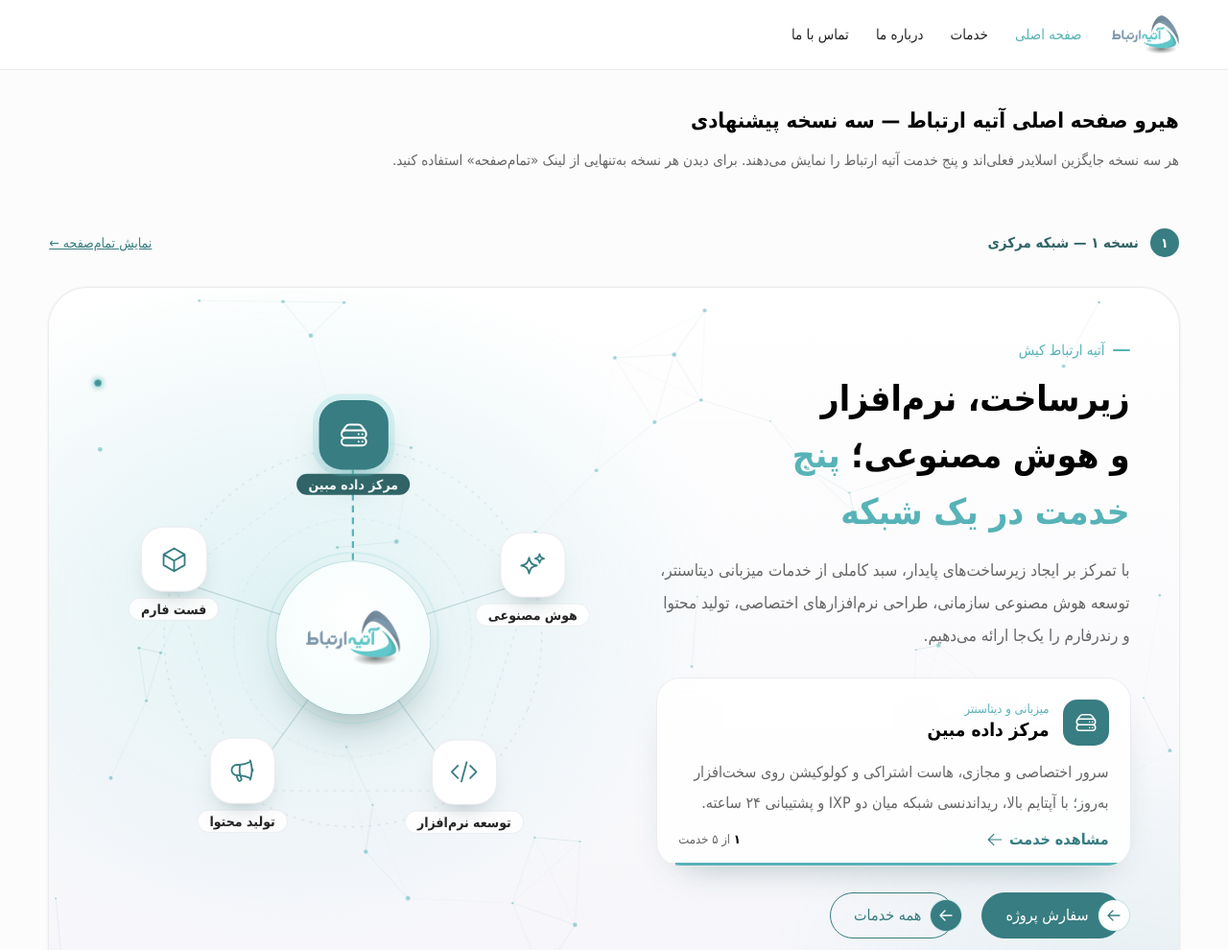
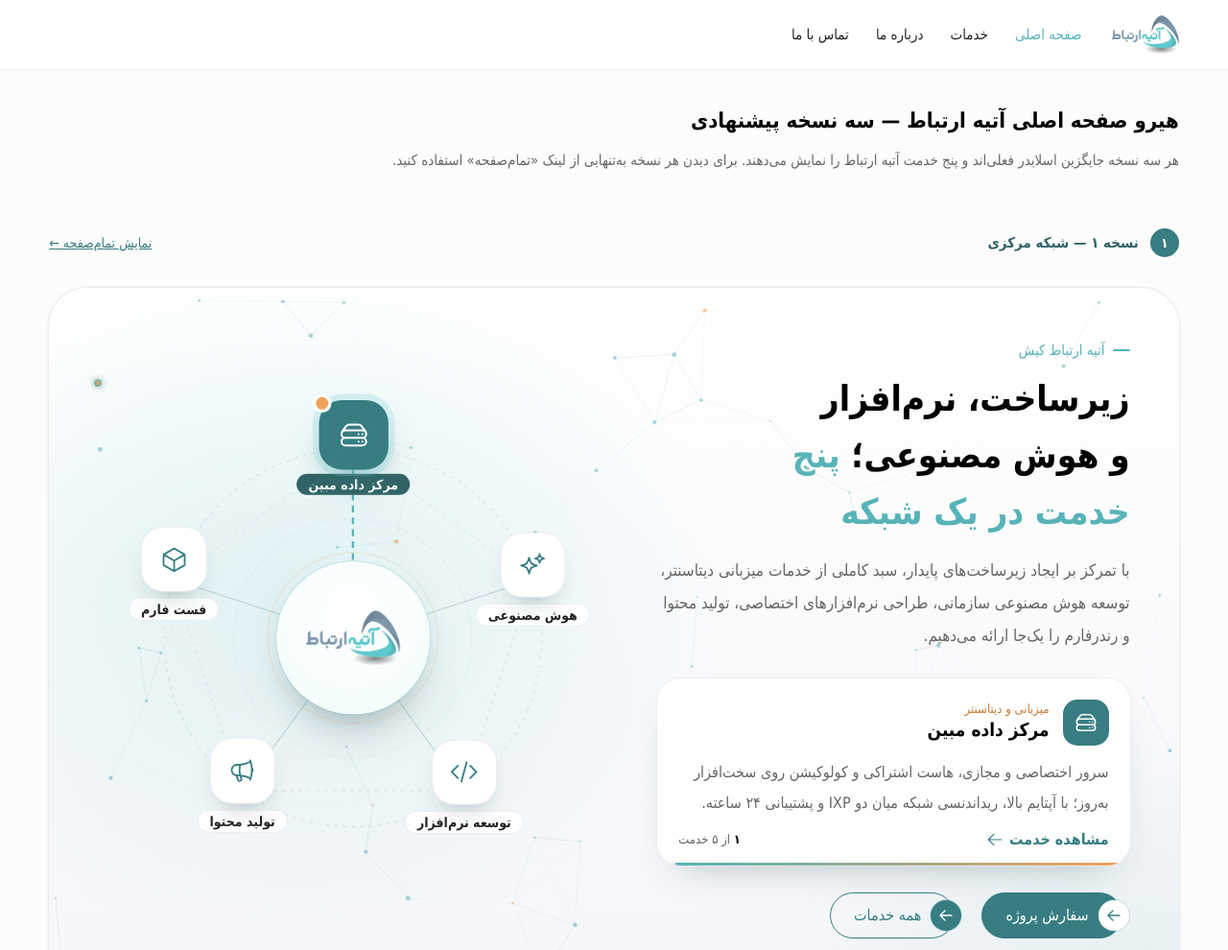
Before and after one commit to marisaadati/AtiehErtebat, a plain HTML site: page home-hero/index.html in a window 1280 px wide. Shown: the top 990 px of the page at 96% size. Drawn offline with Linux system fonts and the light colour scheme; animation ran at ten frames a second.

Commit message:
Home hero v1: subtle amber secondary accent
Co-Authored-By: Claude Opus 5.5 <noreply@anthropic.com>
Claude-Session: https://claude.ai/code/session_015ucZP52owXVMXNytia8XHj

```diff
--- a/home-hero/v1/home-hero-v1.css
+++ b/home-hero/v1/home-hero-v1.css
@@ -17,6 +17,8 @@
   --ah-deep: #316466;
   --ah-mint: #71cdd0;
   --ah-mint-soft: #e3f6f7;
+  --ah-amber: #f0a35e;        /* secondary accent — use sparingly */
+  --ah-amber-soft: #fdf1e5;
   --ah-node: clamp(54px, 5.2vw, 72px);
   --ah-dur: 5200ms; /* auto-cycle interval, mirrored in JS */
 
@@ -65,14 +67,14 @@
 }
 .ah-detail__top { display: flex; align-items: center; gap: 14px; }
 .ah-detail__icon { display: grid; place-items: center; width: 48px; height: 48px; border-radius: 15px; background: var(--ah-btn); color: #fff; flex: 0 0 auto; }
-.ah-detail__k { color: var(--ah-teal); font-size: 13px; font-weight: 500; }
+.ah-detail__k { color: #c97a35; font-size: 13px; font-weight: 500; }
 .ah-detail__title { color: var(--ah-ink); font-size: 19px; font-weight: 700; line-height: 1.5; }
 .ah-detail__text { margin-top: 12px; color: var(--ah-muted); line-height: 2; min-height: 4em; }
 .ah-detail__foot { display: flex; align-items: center; justify-content: space-between; gap: 12px; margin-top: 12px; }
 .ah-detail__count { color: var(--ah-muted); font-size: 13px; }
 .ah-detail__count b { color: var(--ah-ink); }
 .ah-detail__bar { position: absolute; inset: auto 0 0 0; height: 3px; background: var(--ah-line); }
-.ah-detail__bar i { display: block; height: 100%; width: calc(var(--p, 0) * 100%); margin-inline-start: 0; background: var(--ah-teal); }
+.ah-detail__bar i { display: block; height: 100%; width: calc(var(--p, 0) * 100%); margin-inline-start: 0; background: linear-gradient(90deg, var(--ah-teal), var(--ah-amber)); }
 .ah-detail.is-swap .ah-detail__top, .ah-detail.is-swap .ah-detail__text { animation: ah-swap .5s var(--ah-ease); }
 @keyframes ah-swap { from { opacity: 0; transform: translateY(8px); } to { opacity: 1; transform: none; } }
 
@@ -113,8 +115,9 @@
 @keyframes ah-flow { to { stroke-dashoffset: -14; } }
 
 .ah-packet { fill: var(--ah-teal); opacity: .75; }
-.ah-packet--alt { fill: var(--ah-btn); opacity: .55; }
+.ah-packet--alt { fill: var(--ah-amber); opacity: .7; }
 .ah-packet.is-on { opacity: 1; filter: drop-shadow(0 0 4px rgba(87, 179, 183, .9)); }
+.ah-packet--alt.is-on { filter: drop-shadow(0 0 4px rgba(240, 163, 94, .85)); }
 
 /* hub */
 .ah-hub {
@@ -124,7 +127,7 @@
 }
 .ah-hub img { width: 62%; height: auto; }
 .ah-hub::before, .ah-hub::after { content: ""; position: absolute; inset: -10%; border-radius: 50%; border: 1.5px solid rgba(113, 205, 208, .45); animation: ah-ping 3.2s var(--ah-ease) infinite; }
-.ah-hub::after { animation-delay: 1.6s; }
+.ah-hub::after { animation-delay: 1.6s; border-color: rgba(240, 163, 94, .35); }
 @keyframes ah-ping { 0% { transform: scale(.85); opacity: .9; } 100% { transform: scale(1.35); opacity: 0; } }
 
 /* service nodes (buttons) */
@@ -143,6 +146,8 @@
 .ah-node:hover .ah-node__dot { transform: translateY(-3px); }
 .ah-node[aria-pressed="true"] .ah-node__dot { background: var(--ah-btn); color: #fff; transform: scale(1.08); box-shadow: 0 0 0 6px rgba(113, 205, 208, .22), 0 18px 34px -14px rgba(55, 125, 129, .7); }
 .ah-node[aria-pressed="true"] .ah-node__label { background: var(--ah-deep); color: #fff; box-shadow: none; }
+.ah-node__dot::after { content: ""; position: absolute; top: -3px; inset-inline-end: -3px; width: 12px; height: 12px; border-radius: 50%; background: var(--ah-amber); box-shadow: 0 0 0 3px #fff; transform: scale(0); transition: transform .35s var(--ah-ease); }
+.ah-node[aria-pressed="true"] .ah-node__dot::after { transform: scale(1); }
 .ah-node:focus-visible { outline: none; }
 .ah-node:focus-visible .ah-node__dot { outline: 2px solid var(--ah-ink); outline-offset: 4px; }
 .ah-node { animation: ah-bob 6s var(--ah-ease) infinite; animation-delay: calc(var(--i) * -1s); }
--- a/home-hero/v1/home-hero-v1.js
+++ b/home-hero/v1/home-hero-v1.js
@@ -100,7 +100,7 @@
           ctx.beginPath(); ctx.moveTo(a.x, a.y); ctx.lineTo(b.x, b.y); ctx.stroke();
         }
       }
-      ctx.fillStyle = 'rgba(87,179,183,.55)';
+      ctx.fillStyle = i % 7 === 0 ? 'rgba(240,163,94,.6)' : 'rgba(87,179,183,.55)';
       ctx.beginPath(); ctx.arc(a.x, a.y, a.r, 0, Math.PI * 2); ctx.fill();
     }
   }
```
